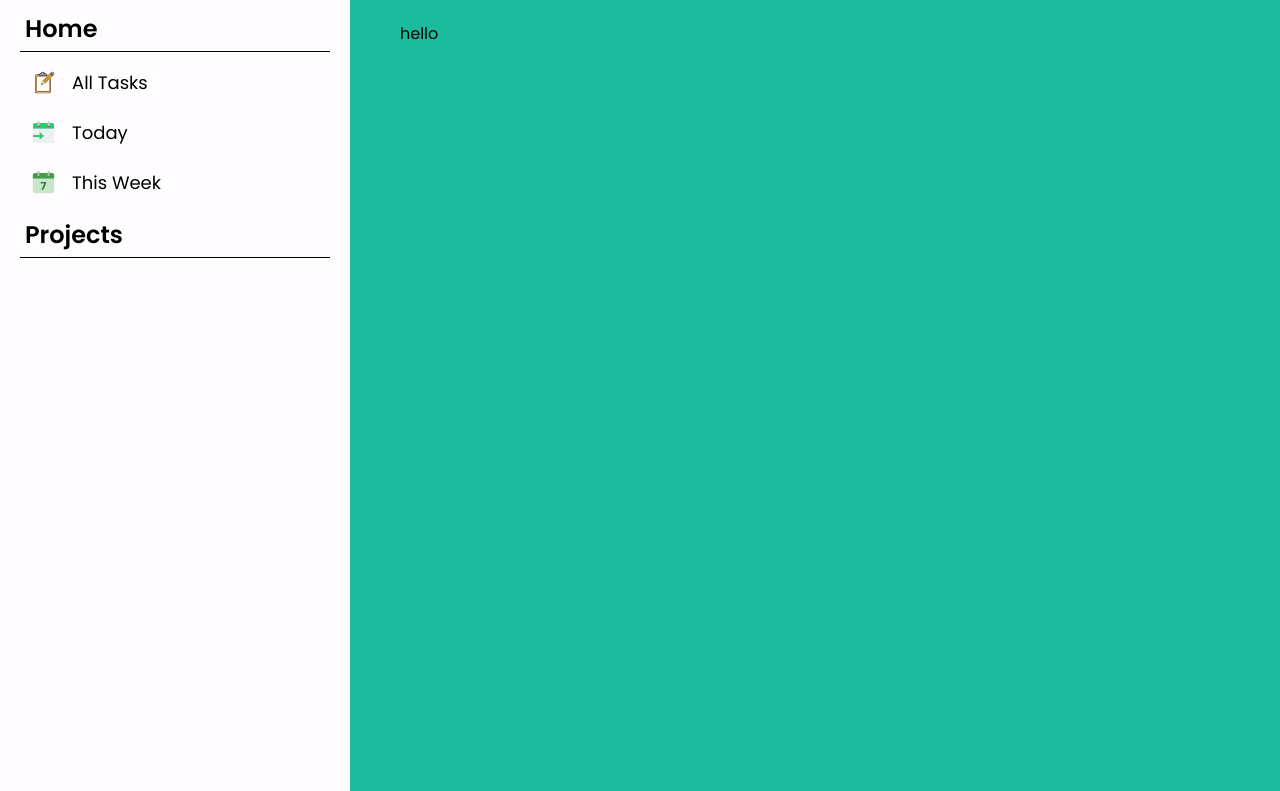
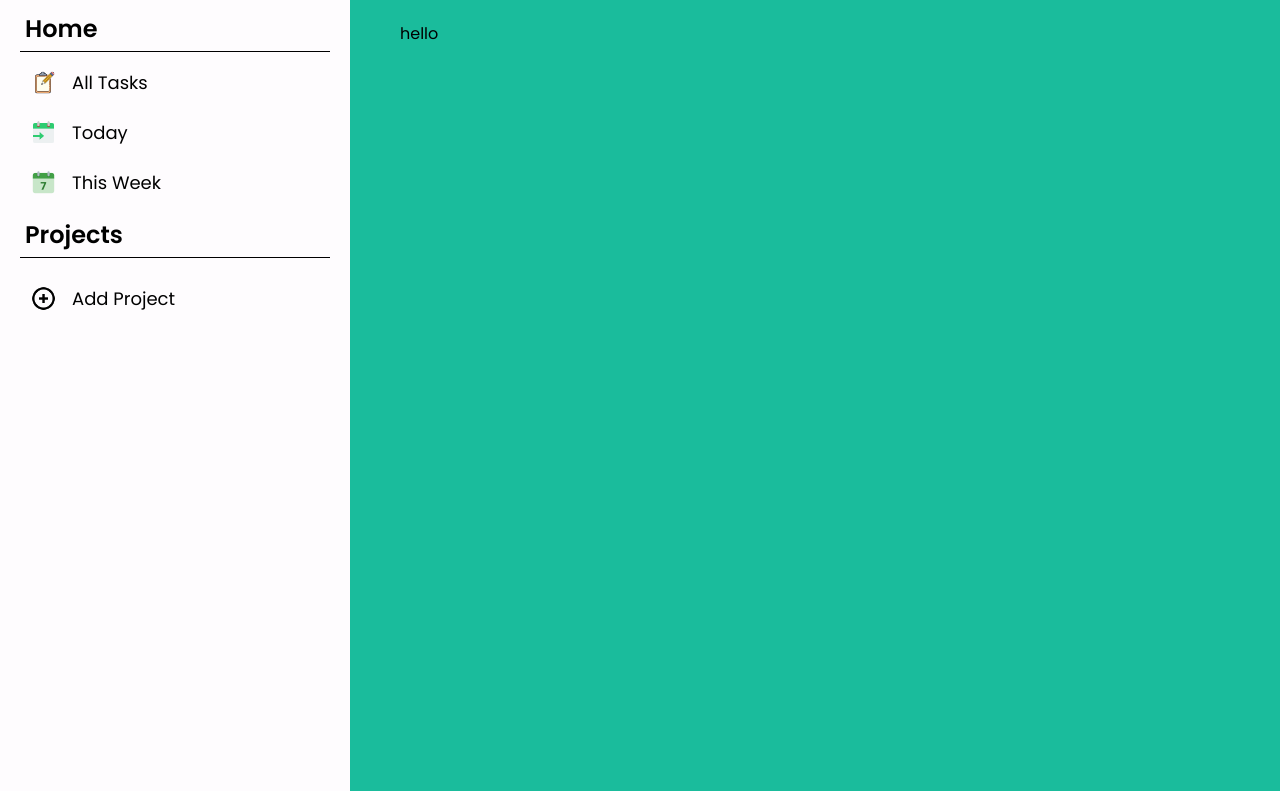
Before and after one commit to AbdulMoeez060/odin-todo, a website built with webpack: page src/template.html in a window 1280 px wide. Shown: the part 81-872 px from the top of the page. Built offline with nearby package versions, Linux system fonts and the light colour scheme; files whose address does not match are found by name; a web font is replaced by a local one.

Commit message:
complete sidebar

```diff
--- a/src/index.js
+++ b/src/index.js
@@ -4,3 +4,4 @@ import todo from "./assets/todo.png";
 import tasks from "./assets/tasks.png";
 import today from "./assets/today.png";
 import week from "./assets/week.png";
+import add from "./assets/add.png";
--- a/src/styles/main.css
+++ b/src/styles/main.css
@@ -74,12 +74,12 @@ header {
   gap: 15px;
 }
 
-.home{
+.home,.projects{
     display: flex;
     flex-direction: column;
     gap: 10px;
 }
-.home>button{
+.sidebar button{
     display: flex;
     justify-content: start;
     height: 40px;
@@ -91,7 +91,7 @@ header {
     border: none;
     background-color: transparent;
 }
-.home>button:hover{
+.sidebar button:hover{
     border-radius: 5px;
     background-color: var(--bgColor2);
 }
@@ -110,6 +110,8 @@ header {
     padding-left: 5px;
     font-weight: 600;
 }
+
+
 .hide {
   top: 0;
   left: 0;
--- a/src/template.html
+++ b/src/template.html
@@ -26,7 +26,8 @@
         </div>
         <div class="projects">
           <h2>Projects</h2>
-
+          <div class="project-items"></div>
+          <button class="add-project"><img src="add.png" alt="" width="27px"> Add Project</button>
         </div>
       </div>
       <div class="content">hello</div>
```
Also changed, not shown: src/assets/add.png (added).
